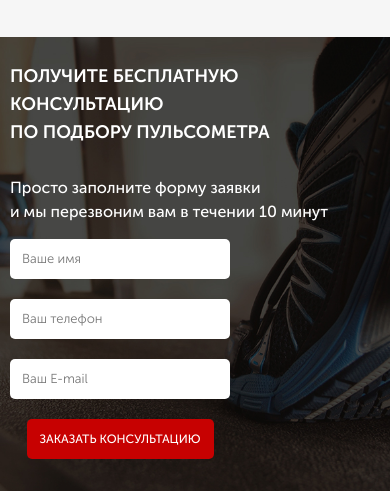
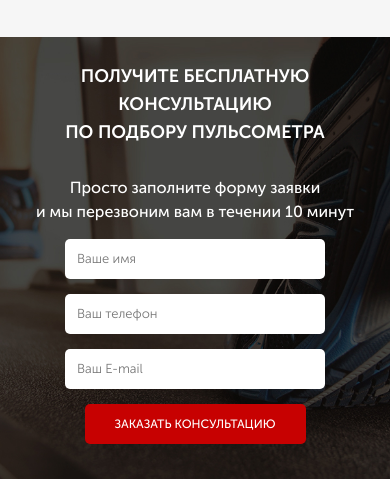
Before and after one commit to DmytroRyzhko/pulse, a website: page src/index.html in a window 390 px wide. Shown: the part 609-1100 px from the top of the page. Drawn offline with nearby package versions, Linux system fonts and the light colour scheme.

Commit message:
some fixes in media

```diff
--- a/src/sass/base/_media.scss
+++ b/src/sass/base/_media.scss
@@ -360,26 +360,36 @@
         padding: 40px 0 40px 0;
 
         .title {
+            text-align: center;
             font-size: 20px;
             margin-bottom: 0;
             line-height: 32px;
         }
 
         .feed-form {
-            width: 240px;
+            display: block;
+            margin: 0 auto;
             margin-top: 25px;
             input {
+                width: 260px;
                 font-size: 13px;
                 height: 40px;
                 padding: 0 12px;
-                margin-bottom: 20px;
+                margin-bottom: 15px;
             }
         }
 
         &__descr {
+            text-align: center;
             margin-top: 40px;
             font-size: 18px;
         }
+    }
+
+    .consultation label.error {
+        font-size: 15px;
+        margin-bottom: 10px;
+        text-align: left;
     }
 
     .carousel {
@@ -562,7 +572,6 @@
         margin-bottom: 0;
     }
 
-
     .button {
         display: block;
 
@@ -683,9 +692,10 @@
         }
 
         .feed-form {
-            width: 220px;
+            width: 260px;
             margin-top: 15px;
             input {
+                width: 260px;
                 font-size: 13px;
                 line-height: 18px;
             }
@@ -812,9 +822,6 @@
         }
     }
 
-
-
-
     h2.title {
         font-size: 18px;
         margin-bottom: 0;
```
Also changed, not shown: src/css/style.min.css.
